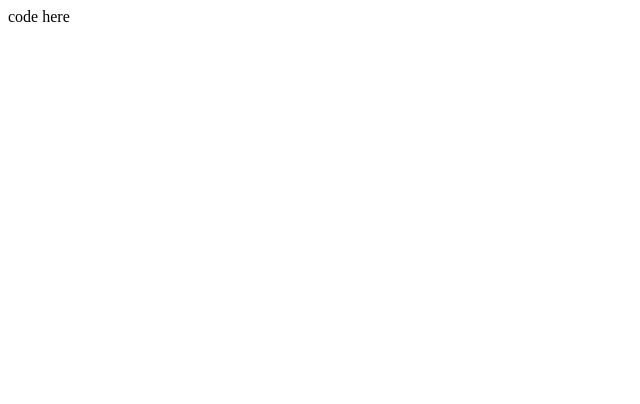
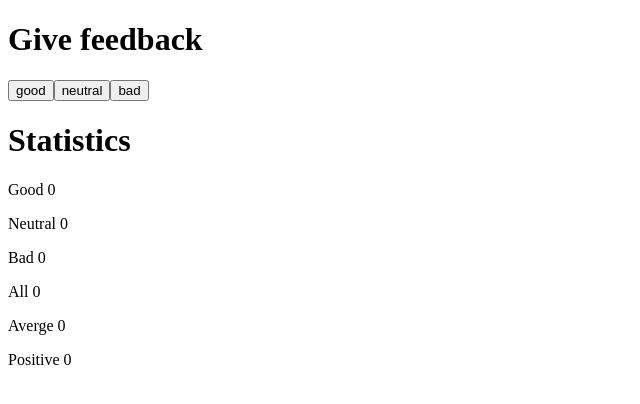
Before and after one commit to SisselJM/FullstackOpenEx, a React (Vite) app in the folder part1/unicafe/: page / in a window 1280 px wide. Shown: the top 404 px of the page, without its empty margins (0-640 px from the left). Built offline with nearby package versions, Linux system fonts and the light colour scheme.

Commit message:
Add buttons, some logic - wip

```diff
--- a/part1/unicafe/src/App.jsx
+++ b/part1/unicafe/src/App.jsx
@@ -8,7 +8,19 @@
 
   return (
     <div>
-      code here
+      <h1>Give feedback</h1>
+      <p>
+        <button onClick={() => setGood(good + 1)}>good</button>
+        <button>neutral</button>
+        <button>bad</button>
+      </p>
+      <h1>Statistics</h1>
+      <p>Good {good}</p>
+      <p>Neutral {neutral}</p>
+      <p>Bad {bad}</p>
+      <p>All {good+neutral+bad}</p>
+      <p>Averge {good}</p>
+      <p>Positive {good}</p>
     </div>
   )
 }
```
